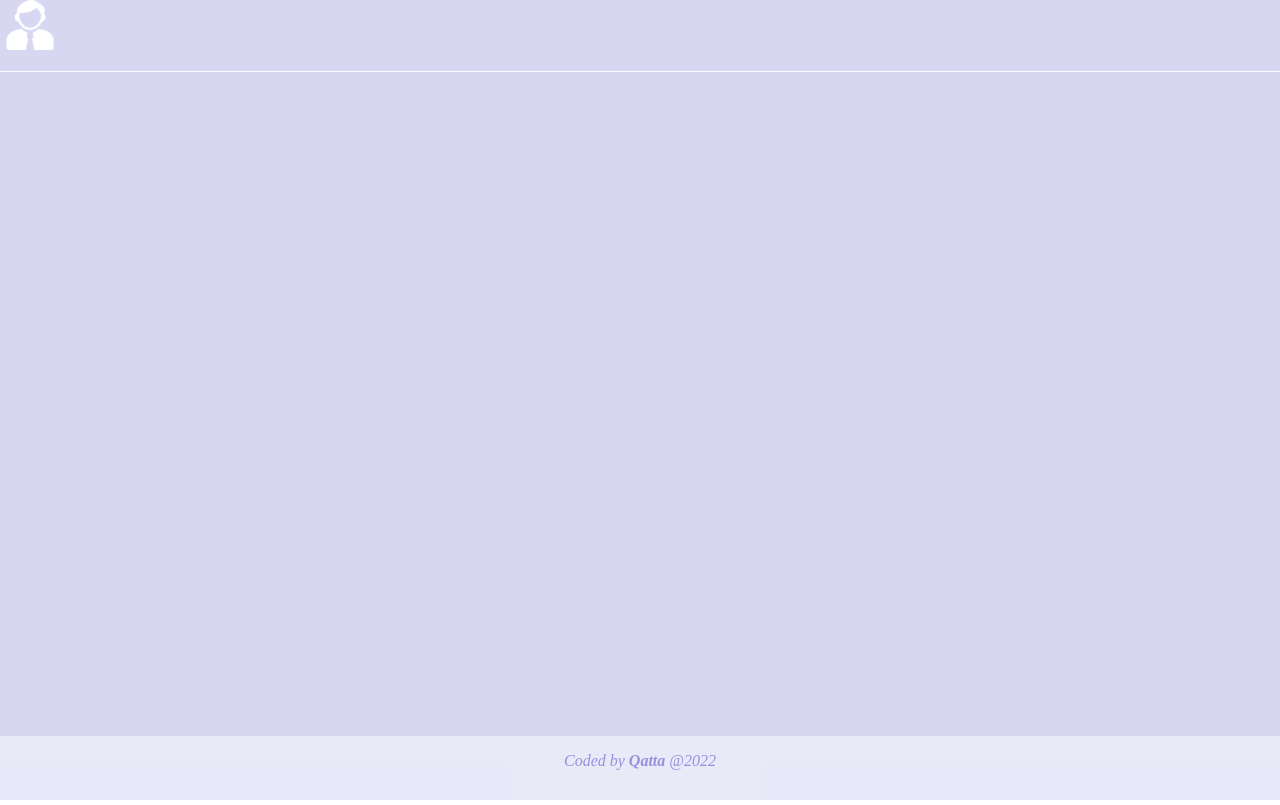
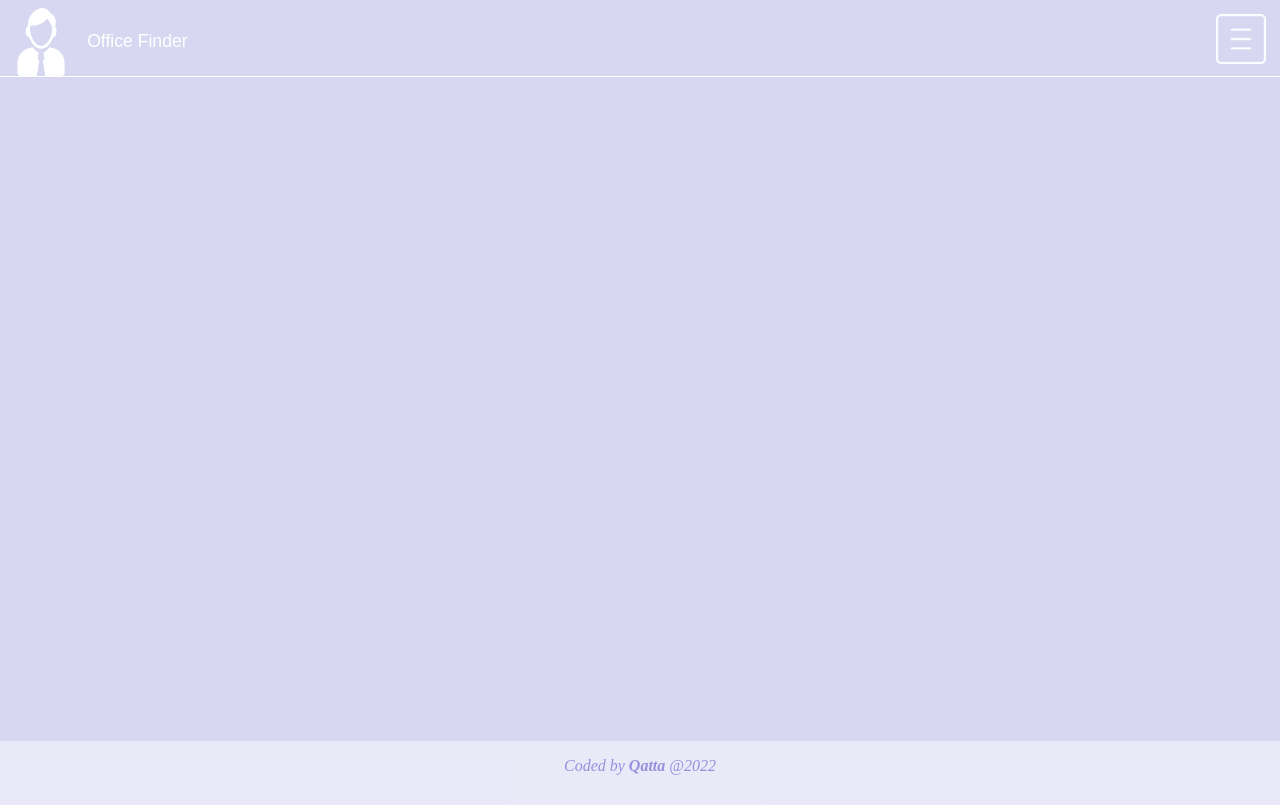
Before and after one commit to qatta93/office-finder, a Next.js app: page / in a window 1280 px wide. Built offline with nearby package versions, Linux system fonts and the light colour scheme.

Commit message:
add navbar

```diff
--- a/src/components/Layout.tsx
+++ b/src/components/Layout.tsx
@@ -17,6 +17,7 @@ export const Layout = ({ children }:React.PropsWithChildren<{}>) => {
 
 const Wrapper = styled.section`
   @import url("https://fonts.googleapis.com/css2?family=Cormorant+Garamond:ital,wght@0,600;1,300&display=swap" rel="stylesheet");
+  @import url("https://fonts.googleapis.com/css2?family=Antonio:wght@100;300;500;700&display=swap" rel="stylesheet");
   background-color: #B2AFE580;
 `;
 
--- a/src/components/NavbarSection.tsx
+++ b/src/components/NavbarSection.tsx
@@ -5,14 +5,46 @@ import Image from 'next/image';
 export const NavbarSection = () => {
   return (
     <Navbar>
-      <Image src='/images/worker_white.png' width='60px' height='50px' alt='logo'/>
+      <section>
+        <Image src='/images/worker_white.png' width='60px' height='50px' alt='logo'/>
+        <h1>Office Finder</h1>
+      </section>
+      <Menu>
+        <Image src='/images/menu.png' width='50px' height='50px' alt='menu'/>
+      </Menu>
     </Navbar>
   )
 }
 
 const Navbar = styled.section`
-  min-height: 9vh;
+  min-height: 8vh;
+  display: flex;
+  flex-direction: row;
   border-bottom: 1.5px solid white;
   vertical-align: middle;
+  justify-content: space-between;
+  padding: 0 0.7rem;
+
+  section {
+    display: flex;
+    flex-direction: row;
+    padding-top: 1vh;
+
+    h1 {
+      color: white;
+      font-family: 'Antonio', sans-serif;
+      font-weight: 100;
+      font-size: 1.1rem;
+      margin-left: 1rem;
+    }
+  }
+`
+
+const Menu = styled.section`
+  padding-right: .2rem;
+  padding-bottom: .4rem;
+  display: flex;
+  align-items: center;
+  justify-content: center;
 
 `
```
Also changed, not shown: public/images/menu.png (added).
